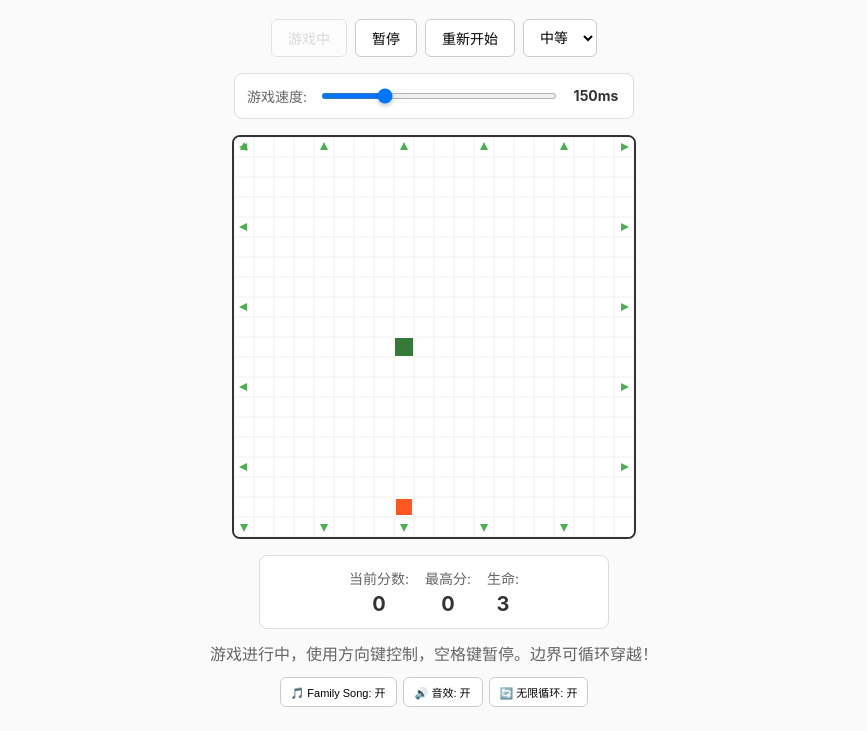
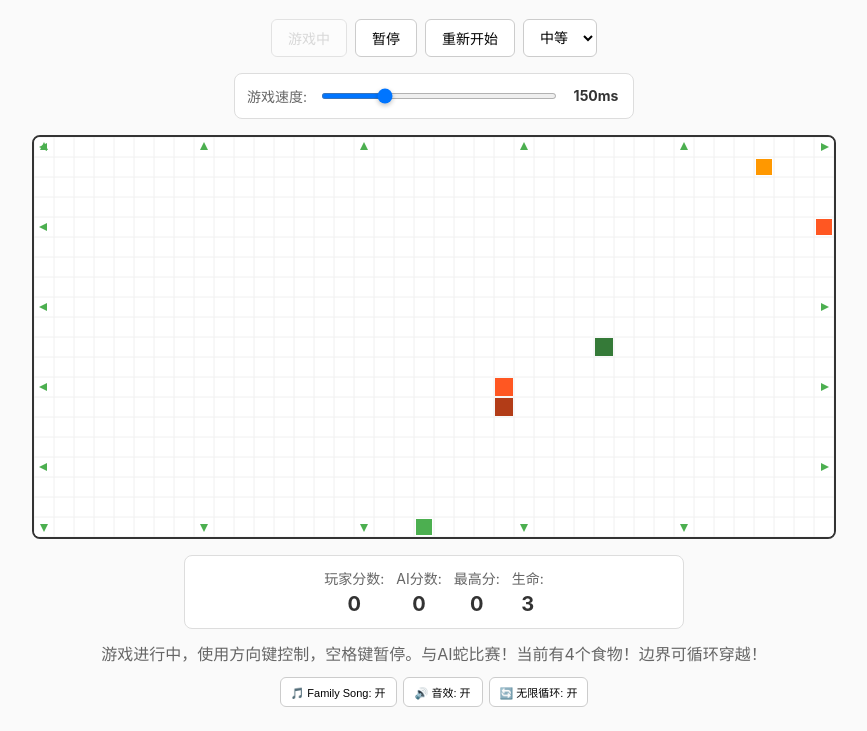
Before and after one commit to roczhang2018/sudoku, a plain HTML site: page index.html in a window 1280 px wide. Both pictures are taken after a click on the button "开始游戏". Shown: the part 94-825 px from the top of the page, without its empty margins (206-1073 px from the left). Drawn offline with Linux system fonts and the light colour scheme.

Commit message:
实现食物永久存在系统：食物只能被吃掉，不能自动消失
- 修改食物系统：从单个食物改为3-5个食物的数组
- 食物永久存在：只能被玩家或AI蛇吃掉，不会自动消失
- 全部吃完才重新分配：只有当所有食物都被吃掉后才生成新食物
- AI智能选择：AI蛇会计算距离，优先吃最近的食物
- 多彩食物显示：使用5种不同颜色区分食物
- 实时状态更新：显示当前剩余食物数量
- 增强游戏策略性：玩家需要决定优先吃哪个食物

```diff
--- a/index.html
+++ b/index.html
@@ -26,11 +26,15 @@
       <span id="speedValue">120ms</span>
     </div>
     <div class="game-area">
-      <canvas id="gameCanvas" width="400" height="400"></canvas>
+      <canvas id="gameCanvas" width="800" height="400"></canvas>
       <div class="score-panel">
         <div class="score-item">
-          <span>当前分数:</span>
+          <span>玩家分数:</span>
           <span id="currentScore">0</span>
+        </div>
+        <div class="score-item">
+          <span>AI分数:</span>
+          <span id="aiScore">0</span>
         </div>
         <div class="score-item">
           <span>最高分:</span>
@@ -42,7 +46,7 @@
         </div>
       </div>
     </div>
-    <div class="status" id="status">欢迎来到贪吃蛇！音乐已开始播放，按开始游戏开始，使用方向键控制。边界可循环穿越！</div>
+    <div class="status" id="status">欢迎来到贪吃蛇对战！音乐已开始播放，按开始游戏开始，使用方向键控制。与AI蛇比赛！棋盘上有3-5个食物，全部吃完后重新分配！边界可循环穿越！</div>
     <div class="audio-controls">
       <button id="musicToggle">🎵 Family Song: 开</button>
       <button id="soundToggle">🔊 音效: 开</button>
--- a/main.js
+++ b/main.js
@@ -1,9 +1,11 @@
 'use strict';
 
 // 游戏配置
-const GRID_SIZE = 20;
-const CANVAS_SIZE = 400;
-const CELL_SIZE = CANVAS_SIZE / GRID_SIZE;
+const GRID_WIDTH = 40; // 宽度扩大一倍
+const GRID_HEIGHT = 20; // 高度保持不变
+const CANVAS_WIDTH = 800; // 宽度扩大一倍
+const CANVAS_HEIGHT = 400; // 高度保持不变
+const CELL_SIZE = 20; // 每个格子大小
 
 // 游戏状态
 const GAME_STATES = {
@@ -33,13 +35,18 @@ let gameState = GAME_STATES.NOT_STARTED;
 let gameLoop = null;
 let currentDirection = DIRECTIONS.RIGHT;
 let nextDirection = DIRECTIONS.RIGHT;
-let snake = [{ x: 10, y: 10 }];
-let food = { x: 15, y: 15 };
+let snake = [{ x: 10, y: 10 }]; // 玩家蛇
+let aiSnake = [{ x: 30, y: 10 }]; // AI蛇
+let aiDirection = DIRECTIONS.LEFT;
+let aiNextDirection = DIRECTIONS.LEFT;
+let foods = []; // 多个食物数组
 let score = 0;
+let aiScore = 0;
 let highScore = 0;
 let currentSpeed = 120;
 let difficulty = 'medium';
-let snakeColor = '#4CAF50'; // 当前蛇身颜色
+let snakeColor = '#4CAF50'; // 玩家蛇身颜色
+let aiSnakeColor = '#FF5722'; // AI蛇身颜色
 let colorIndex = 0; // 颜色索引
 let lives = 3; // 生命数
 
@@ -78,6 +85,7 @@ const difficultySelect = document.getElementById('difficulty');
 const speedSlider = document.getElementById('speedSlider');
 const speedValue = document.getElementById('speedValue');
 const currentScoreEl = document.getElementById('currentScore');
+const aiScoreEl = document.getElementById('aiScore');
 const highScoreEl = document.getElementById('highScore');
 const livesEl = document.getElementById('lives');
 const statusEl = document.getElementById('status');
@@ -247,20 +255,21 @@ function updateStatusText() {
 
     switch (gameState) {
       case GAME_STATES.NOT_STARTED:
-      statusEl.textContent = `欢迎来到贪吃蛇！音乐已开始播放，按开始游戏开始，使用方向键控制。${modeText}`;
+        statusEl.textContent = `欢迎来到贪吃蛇对战！音乐已开始播放，按开始游戏开始，使用方向键控制。与AI蛇比赛！棋盘上有3-5个食物，全部吃完后重新分配！${modeText}`;
         break;
       case GAME_STATES.PLAYING:
-      statusEl.textContent = `游戏进行中，使用方向键控制，空格键暂停。${modeText}`;
+        statusEl.textContent = `游戏进行中，使用方向键控制，空格键暂停。与AI蛇比赛！当前有${foods.length}个食物！${modeText}`;
         break;
     case GAME_STATES.PAUSED:
       if (lives < 3) {
-        statusEl.textContent = `失去一条生命！剩余生命：${lives}，点击继续重新开始。${modeText}`;
+        statusEl.textContent = `失去一条生命！剩余生命：${lives}，点击继续重新开始。与AI蛇比赛！${modeText}`;
       } else {
-        statusEl.textContent = `游戏已暂停，点击继续或按空格键继续。${modeText}`;
+        statusEl.textContent = `游戏已暂停，点击继续或按空格键继续。与AI蛇比赛！${modeText}`;
       }
       break;
     case GAME_STATES.GAME_OVER:
-      statusEl.textContent = `游戏结束！最终分数：${score}，最高分：${highScore}。${modeText}`;
+      const winner = score > aiScore ? '玩家获胜！' : score < aiScore ? 'AI获胜！' : '平局！';
+      statusEl.textContent = `游戏结束！${winner} 玩家：${score}，AI：${aiScore}，最高分：${highScore}。${modeText}`;
       break;
   }
 }
@@ -410,10 +419,14 @@ function stopBackgroundMusic() {
 
 // 重置游戏
 function resetGame() {
-  snake = [{ x: 10, y: 10 }];
+  snake = [{ x: 10, y: 10 }]; // 玩家蛇在左侧
+  aiSnake = [{ x: 30, y: 10 }]; // AI蛇在右侧
   currentDirection = DIRECTIONS.RIGHT;
   nextDirection = DIRECTIONS.RIGHT;
+  aiDirection = DIRECTIONS.LEFT;
+  aiNextDirection = DIRECTIONS.LEFT;
   score = 0;
+  aiScore = 0;
   lives = 3; // 重置生命数
   colorIndex = 0;
   snakeColor = SNAKE_COLORS[0]; // 重置为第一个颜色
@@ -427,12 +440,37 @@ function resetGame() {
 
 // 生成食物
 function generateFood() {
+  foods = []; // 清空现有食物
+
+  // 生成3-5个食物
+  const foodCount = Math.floor(Math.random() * 3) + 3; // 3-5个食物
+
+  for (let i = 0; i < foodCount; i++) {
+    let newFood;
+    let attempts = 0;
+    const maxAttempts = 100; // 防止无限循环
+
     do {
-    food = {
-      x: Math.floor(Math.random() * GRID_SIZE),
-      y: Math.floor(Math.random() * GRID_SIZE)
+      newFood = {
+        x: Math.floor(Math.random() * GRID_WIDTH),
+        y: Math.floor(Math.random() * GRID_HEIGHT),
+        id: Date.now() + i // 给每个食物一个唯一ID
       };
-  } while (snake.some(segment => segment.x === food.x && segment.y === food.y));
+      attempts++;
+    } while (
+      attempts < maxAttempts && (
+        // 检查是否与蛇身重叠
+        snake.some(segment => segment.x === newFood.x && segment.y === newFood.y) ||
+        aiSnake.some(segment => segment.x === newFood.x && segment.y === newFood.y) ||
+        // 检查是否与其他食物重叠
+        foods.some(food => food.x === newFood.x && food.y === newFood.y)
+      )
+    );
+
+    if (attempts < maxAttempts) {
+      foods.push(newFood);
+    }
+  }
 }
 
 // 改变蛇身颜色
@@ -460,6 +498,99 @@ function darkenColor(color, amount) {
   return `#${newR.toString(16).padStart(2, '0')}${newG.toString(16).padStart(2, '0')}${newB.toString(16).padStart(2, '0')}`;
 }
 
+// AI蛇移动逻辑
+function moveAISnake() {
+  // 简单的AI逻辑：朝向最近的食物移动
+  const currentAiHead = aiSnake[0];
+
+  // 找到最近的食物
+  let nearestFood = null;
+  let minDistance = Infinity;
+
+  foods.forEach(food => {
+    const distance = Math.abs(food.x - currentAiHead.x) + Math.abs(food.y - currentAiHead.y);
+    if (distance < minDistance) {
+      minDistance = distance;
+      nearestFood = food;
+    }
+  });
+
+  if (!nearestFood) return; // 没有食物时不动
+
+  const dx = nearestFood.x - currentAiHead.x;
+  const dy = nearestFood.y - currentAiHead.y;
+
+  // 选择移动方向
+  if (Math.abs(dx) > Math.abs(dy)) {
+    // 水平移动
+    if (dx > 0 && aiDirection !== DIRECTIONS.LEFT) {
+      aiNextDirection = DIRECTIONS.RIGHT;
+    } else if (dx < 0 && aiDirection !== DIRECTIONS.RIGHT) {
+      aiNextDirection = DIRECTIONS.LEFT;
+    }
+  } else {
+    // 垂直移动
+    if (dy > 0 && aiDirection !== DIRECTIONS.UP) {
+      aiNextDirection = DIRECTIONS.DOWN;
+    } else if (dy < 0 && aiDirection !== DIRECTIONS.DOWN) {
+      aiNextDirection = DIRECTIONS.UP;
+    }
+  }
+
+  // 更新AI方向
+  aiDirection = aiNextDirection;
+
+  // 计算AI新头部位置
+  const newAiHead = { ...aiSnake[0] };
+  newAiHead.x += aiDirection.x;
+  newAiHead.y += aiDirection.y;
+
+  // 根据无限循环模式处理AI边界
+  if (infiniteMode) {
+    if (newAiHead.x < 0) {
+      newAiHead.x = GRID_WIDTH - 1;
+    } else if (newAiHead.x >= GRID_WIDTH) {
+      newAiHead.x = 0;
+    }
+
+    if (newAiHead.y < 0) {
+      newAiHead.y = GRID_HEIGHT - 1;
+    } else if (newAiHead.y >= GRID_HEIGHT) {
+      newAiHead.y = 0;
+    }
+  } else {
+    // 经典模式 - AI撞墙会重置位置
+    if (newAiHead.x < 0 || newAiHead.x >= GRID_WIDTH || newAiHead.y < 0 || newAiHead.y >= GRID_HEIGHT) {
+      aiSnake = [{ x: 30, y: 10 }];
+      return;
+    }
+  }
+
+  // 检查AI自身碰撞
+  if (aiSnake.some(segment => segment.x === newAiHead.x && segment.y === newAiHead.y)) {
+    aiSnake = [{ x: 30, y: 10 }];
+    return;
+  }
+
+  // 添加AI新头部
+  aiSnake.unshift(newAiHead);
+
+  // 检查AI是否吃到食物
+  const eatenFoodIndex = foods.findIndex(food => food.x === newAiHead.x && food.y === newAiHead.y);
+  if (eatenFoodIndex !== -1) {
+    aiScore += 10;
+    foods.splice(eatenFoodIndex, 1); // 移除被吃掉的食物
+
+    // 如果所有食物都被吃掉，生成新食物
+    if (foods.length === 0) {
+      generateFood();
+    }
+  } else {
+    // 移除AI尾部
+    aiSnake.pop();
+  }
+}
+
 // 游戏主循环
 function gameStep() {
   if (gameState !== GAME_STATES.PLAYING) return;
@@ -476,14 +607,14 @@ function gameStep() {
   if (infiniteMode) {
     // 无限循环模式 - 从一边出来从另一边进入
     if (head.x < 0) {
-      head.x = GRID_SIZE - 1; // 从右边出来
-    } else if (head.x >= GRID_SIZE) {
+      head.x = GRID_WIDTH - 1; // 从右边出来
+    } else if (head.x >= GRID_WIDTH) {
       head.x = 0; // 从左边出来
     }
 
     if (head.y < 0) {
-      head.y = GRID_SIZE - 1; // 从下边出来
-    } else if (head.y >= GRID_SIZE) {
+      head.y = GRID_HEIGHT - 1; // 从下边出来
+    } else if (head.y >= GRID_HEIGHT) {
       head.y = 0; // 从上边出来
     }
 
@@ -504,12 +635,18 @@ function gameStep() {
   snake.unshift(head);
 
   // 检查是否吃到食物
-  if (head.x === food.x && head.y === food.y) {
+  const eatenFoodIndex = foods.findIndex(food => food.x === head.x && food.y === head.y);
+  if (eatenFoodIndex !== -1) {
     score += 10;
     updateScore();
     changeSnakeColor(); // 改变蛇身颜色
     playSound(800, 0.2, 'square'); // 吃到食物音效
+    foods.splice(eatenFoodIndex, 1); // 移除被吃掉的食物
+
+    // 如果所有食物都被吃掉，生成新食物
+    if (foods.length === 0) {
       generateFood();
+    }
 
     // 增加速度（基于当前速度设置）
     const config = DIFFICULTY_CONFIG[difficulty];
@@ -526,13 +663,16 @@ function gameStep() {
     snake.pop();
   }
 
+  // 移动AI蛇
+  moveAISnake();
+
   render();
 }
 
 // 检查碰撞（经典模式）
 function checkCollision(head) {
   // 检查墙壁碰撞
-  if (head.x < 0 || head.x >= GRID_SIZE || head.y < 0 || head.y >= GRID_SIZE) {
+  if (head.x < 0 || head.x >= GRID_WIDTH || head.y < 0 || head.y >= GRID_HEIGHT) {
     return true;
   }
 
@@ -556,8 +696,11 @@ function gameOver() {
 
     // 重置蛇的位置和方向
     snake = [{ x: 10, y: 10 }];
+    aiSnake = [{ x: 30, y: 10 }];
     currentDirection = DIRECTIONS.RIGHT;
     nextDirection = DIRECTIONS.RIGHT;
+    aiDirection = DIRECTIONS.LEFT;
+    aiNextDirection = DIRECTIONS.LEFT;
     generateFood();
 
     // 重置颜色
@@ -623,21 +766,27 @@ function handleKeyPress(e) {
 function render() {
   // 清空画布
   ctx.fillStyle = '#fff';
-  ctx.fillRect(0, 0, CANVAS_SIZE, CANVAS_SIZE);
+  ctx.fillRect(0, 0, CANVAS_WIDTH, CANVAS_HEIGHT);
 
   // 绘制网格
   ctx.strokeStyle = '#f0f0f0';
   ctx.lineWidth = 1;
-  for (let i = 0; i <= GRID_SIZE; i++) {
+
+  // 绘制垂直网格线
+  for (let i = 0; i <= GRID_WIDTH; i++) {
     const pos = i * CELL_SIZE;
     ctx.beginPath();
     ctx.moveTo(pos, 0);
-    ctx.lineTo(pos, CANVAS_SIZE);
+    ctx.lineTo(pos, CANVAS_HEIGHT);
     ctx.stroke();
+  }
 
+  // 绘制水平网格线
+  for (let i = 0; i <= GRID_HEIGHT; i++) {
+    const pos = i * CELL_SIZE;
     ctx.beginPath();
     ctx.moveTo(0, pos);
-    ctx.lineTo(CANVAS_SIZE, pos);
+    ctx.lineTo(CANVAS_WIDTH, pos);
     ctx.stroke();
   }
 
@@ -649,7 +798,7 @@ function render() {
 
     // 左右边界箭头
     const arrowSize = 8;
-    for (let i = 0; i < GRID_SIZE; i += 4) {
+    for (let i = 0; i < GRID_HEIGHT; i += 4) {
       const y = i * CELL_SIZE + CELL_SIZE / 2;
 
       // 左边界箭头 (→)
@@ -662,15 +811,15 @@ function render() {
 
       // 右边界箭头 (←)
       ctx.beginPath();
-      ctx.moveTo(CANVAS_SIZE - 5, y);
-      ctx.lineTo(CANVAS_SIZE - 5 - arrowSize, y - arrowSize/2);
-      ctx.lineTo(CANVAS_SIZE - 5 - arrowSize, y + arrowSize/2);
+      ctx.moveTo(CANVAS_WIDTH - 5, y);
+      ctx.lineTo(CANVAS_WIDTH - 5 - arrowSize, y - arrowSize/2);
+      ctx.lineTo(CANVAS_WIDTH - 5 - arrowSize, y + arrowSize/2);
       ctx.closePath();
       ctx.fill();
     }
 
     // 上下边界箭头
-    for (let i = 0; i < GRID_SIZE; i += 4) {
+    for (let i = 0; i < GRID_WIDTH; i += 8) {
       const x = i * CELL_SIZE + CELL_SIZE / 2;
 
       // 上边界箭头 (↓)
@@ -683,15 +832,15 @@ function render() {
 
       // 下边界箭头 (↑)
       ctx.beginPath();
-      ctx.moveTo(x, CANVAS_SIZE - 5);
-      ctx.lineTo(x - arrowSize/2, CANVAS_SIZE - 5 - arrowSize);
-      ctx.lineTo(x + arrowSize/2, CANVAS_SIZE - 5 - arrowSize);
+      ctx.moveTo(x, CANVAS_HEIGHT - 5);
+      ctx.lineTo(x - arrowSize/2, CANVAS_HEIGHT - 5 - arrowSize);
+      ctx.lineTo(x + arrowSize/2, CANVAS_HEIGHT - 5 - arrowSize);
       ctx.closePath();
       ctx.fill();
     }
   }
 
-  // 绘制蛇
+  // 绘制玩家蛇
   snake.forEach((segment, index) => {
     if (index === 0) {
       // 蛇头 - 使用更深的颜色
@@ -710,19 +859,45 @@ function render() {
     );
   });
 
-  // 绘制食物
-  ctx.fillStyle = '#FF5722';
+  // 绘制AI蛇
+  aiSnake.forEach((segment, index) => {
+    if (index === 0) {
+      // AI蛇头 - 使用更深的颜色
+      const aiHeadColor = darkenColor(aiSnakeColor, 0.3);
+      ctx.fillStyle = aiHeadColor;
+    } else {
+      // AI蛇身 - 使用AI颜色
+      ctx.fillStyle = aiSnakeColor;
+    }
+
+    ctx.fillRect(
+      segment.x * CELL_SIZE + 1,
+      segment.y * CELL_SIZE + 1,
+      CELL_SIZE - 2,
+      CELL_SIZE - 2
+    );
+  });
+
+  // 绘制多个食物
+  foods.forEach((food, index) => {
+    // 使用不同颜色区分食物
+    const colors = ['#FF9800', '#FF5722', '#4CAF50', '#2196F3', '#9C27B0'];
+    const foodColor = colors[index % colors.length];
+
+    ctx.fillStyle = foodColor;
     ctx.fillRect(
       food.x * CELL_SIZE + 2,
       food.y * CELL_SIZE + 2,
       CELL_SIZE - 4,
       CELL_SIZE - 4
     );
+  });
 }
 
 // 更新分数
 function updateScore() {
   currentScoreEl.textContent = score;
+  aiScoreEl.textContent = aiScore;
 }
 
 // 更新UI
@@ -759,6 +934,7 @@ function updateUI() {
 
   // 更新分数显示
   currentScoreEl.textContent = score;
+  aiScoreEl.textContent = aiScore;
   highScoreEl.textContent = highScore;
   livesEl.textContent = lives;
 
--- a/style.css
+++ b/style.css
@@ -1,6 +1,6 @@
 *{box-sizing:border-box}
 body{font-family:-apple-system,BlinkMacSystemFont,Segoe UI,Roboto,Helvetica,Arial,"Noto Sans","Apple Color Emoji","Segoe UI Emoji";margin:0;padding:24px;background:#fafafa;color:#222}
-#app{max-width:500px;margin:0 auto;text-align:center}
+#app{max-width:900px;margin:0 auto;text-align:center}
 .controls{display:flex;flex-wrap:wrap;gap:8px;margin-bottom:16px;justify-content:center}
 .controls button{padding:8px 16px;border:1px solid #ccc;background:#fff;border-radius:6px;cursor:pointer;font-size:14px}
 .controls button:hover{background:#f3f3f3}
@@ -14,7 +14,7 @@ body{font-family:-apple-system,BlinkMacSystemFont,Segoe UI,Roboto,Helvetica,Aria
 #speedValue{font-size:14px;font-weight:bold;color:#333;min-width:50px;text-align:center}
 .game-area{display:flex;flex-direction:column;align-items:center;gap:16px}
 #gameCanvas{border:2px solid #333;background:#fff;border-radius:8px}
-.score-panel{display:flex;gap:16px;justify-content:center;background:#fff;border:1px solid #ddd;border-radius:8px;padding:12px;min-width:350px}
+.score-panel{display:flex;gap:12px;justify-content:center;background:#fff;border:1px solid #ddd;border-radius:8px;padding:12px;min-width:500px;flex-wrap:wrap}
 .score-item{display:flex;flex-direction:column;align-items:center;gap:4px}
 .score-item span:first-child{font-size:14px;color:#666}
 .score-item span:last-child{font-size:20px;font-weight:bold;color:#333}
```
Lines whose indentation alone changed are shown as unchanged.
